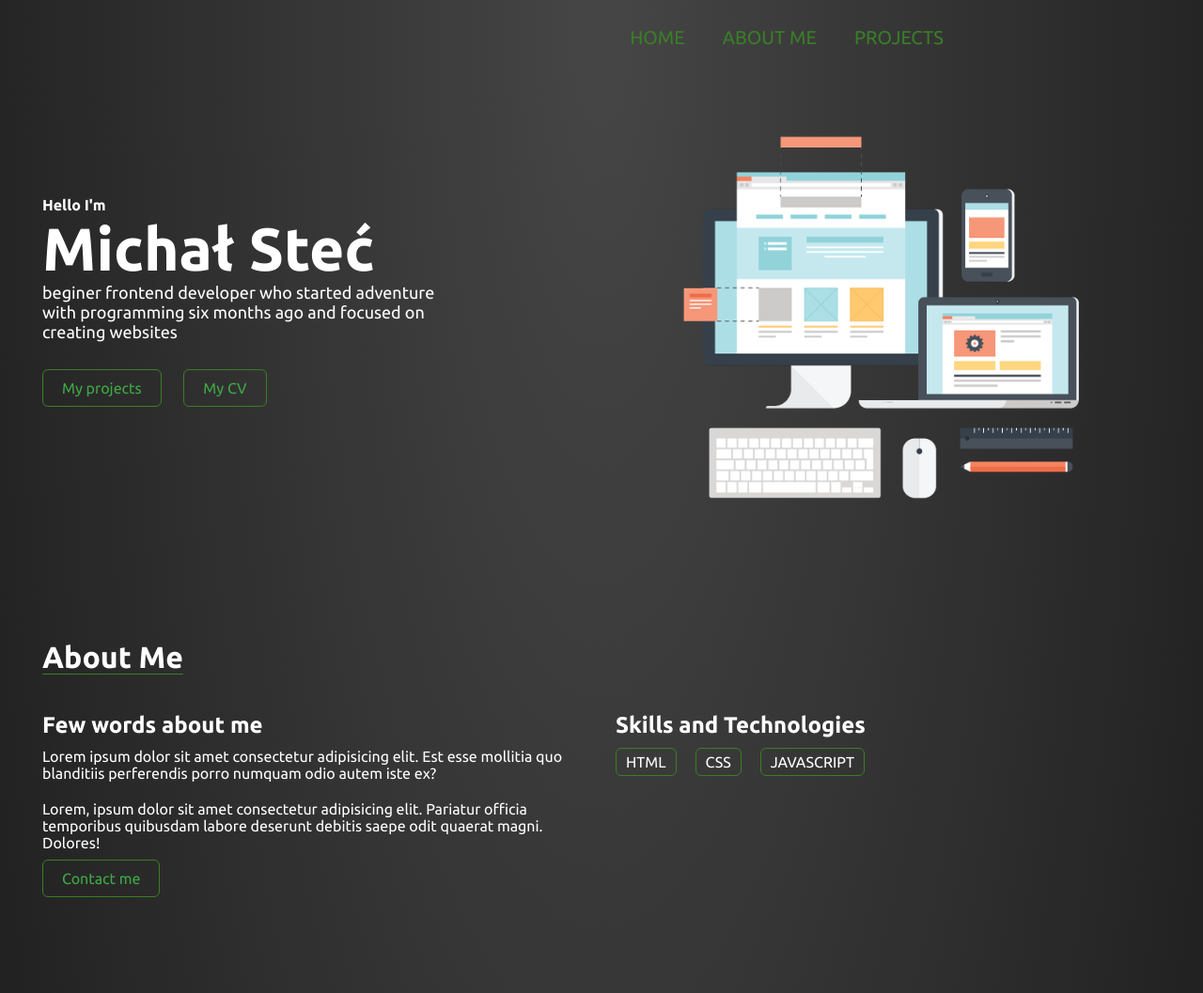
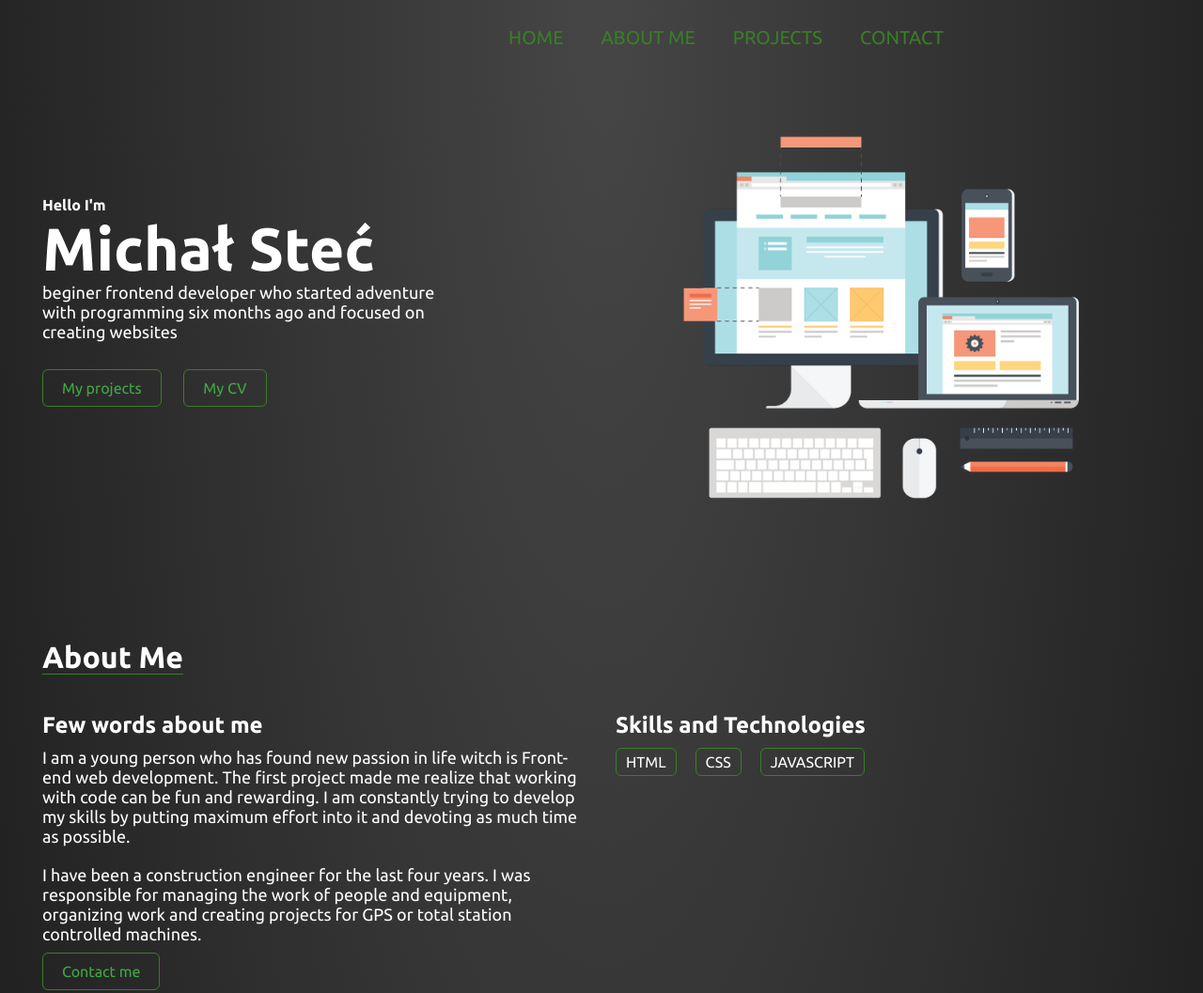
Before and after one commit to M0RI4R/Portfolio, a plain HTML site: page index.html in a window 1280 px wide. Shown: the top 1057 px of the page at 94% size. Drawn offline with Linux system fonts and the light colour scheme.

Commit message:
Added contact me in header, description About me

```diff
--- a/index.html
+++ b/index.html
@@ -37,6 +37,9 @@
           <li>
             <a class="anchor" href="#projects">PROJECTS</a>
           </li>
+          <li>
+            <a class="anchor" href="#contactme">CONTACT</a>
+          </li>
         </ul>
       </nav>
       <button class="burger">
@@ -68,14 +71,17 @@
         <div>
           <h3>Few words about me</h3>
           <p class="about__me-conteiner-description">
-            Lorem ipsum dolor sit amet consectetur adipisicing elit. Est esse
-            mollitia quo blanditiis perferendis porro numquam odio autem iste
-            ex?
+            I am a young person who has found new passion in life witch is
+            Front-end web development. The first project made me realize that
+            working with code can be fun and rewarding. I am constantly trying
+            to develop my skills by putting maximum effort into it and devoting
+            as much time as possible.
           </p>
           <p class="about__me-conteiner-description">
-            Lorem, ipsum dolor sit amet consectetur adipisicing elit. Pariatur
-            officia temporibus quibusdam labore deserunt debitis saepe odit
-            quaerat magni. Dolores!
+            I have been a construction engineer for the last four years. I was
+            responsible for managing the work of people and equipment,
+            organizing work and creating projects for GPS or total station
+            controlled machines.
           </p>
           <a class="contact-anchor" href="#contactme">Contact me</a>
         </div>
--- a/style.css
+++ b/style.css
@@ -181,6 +181,7 @@ h3 {
   margin-bottom: 10px;
 }
 .about__me-conteiner-description {
+  font-size: 18px;
   margin-bottom: 20px;
 }
 .about__me-conteiner {
@@ -309,7 +310,7 @@ footer {
     grid-template-columns: 1fr;
   }
 }
-@media (max-width: 380px) {
+@media (max-width: 440px) {
   .vertical-nav {
     flex-direction: column;
     background: radial-gradient(at top, rgb(71, 70, 70), rgb(24, 23, 24));
```
